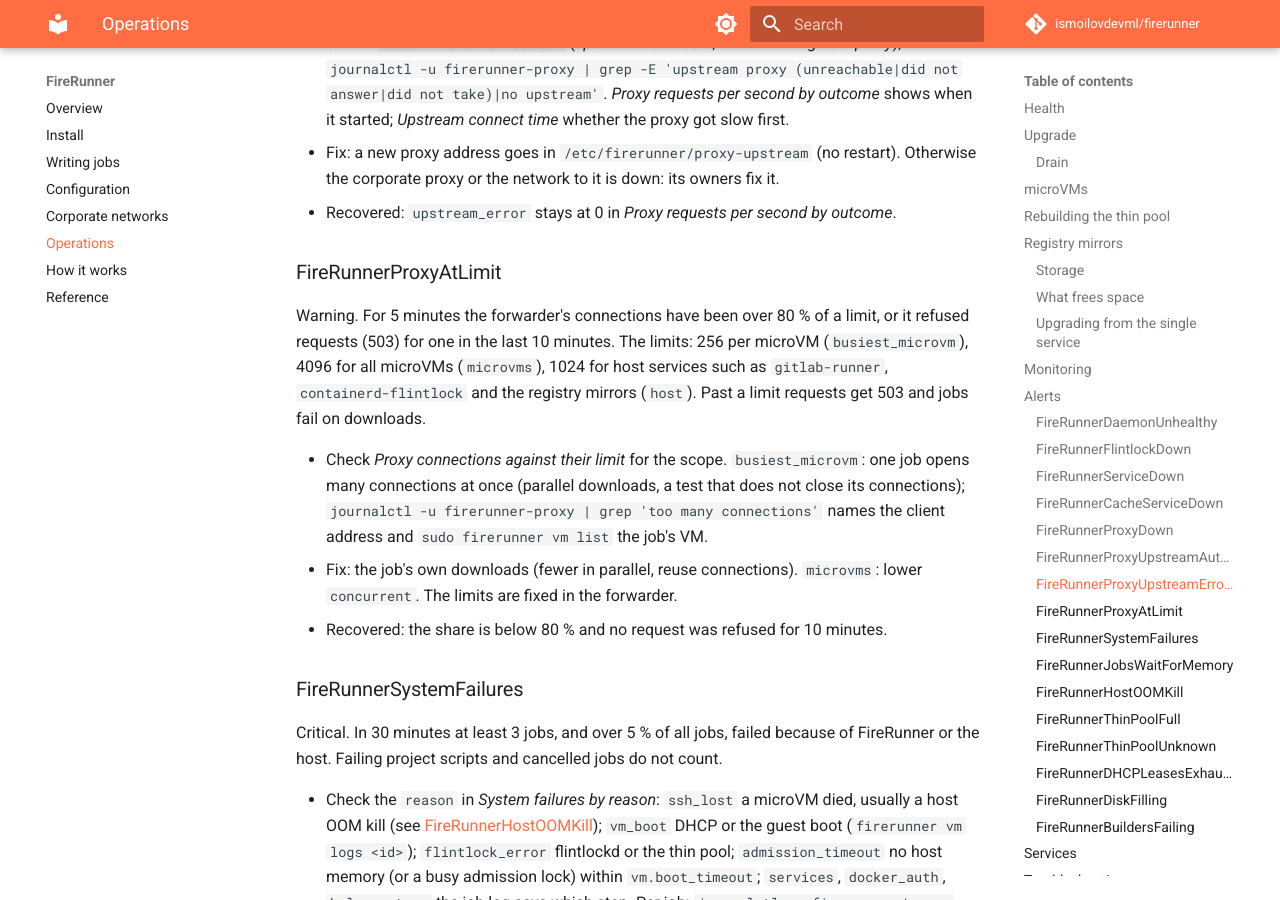
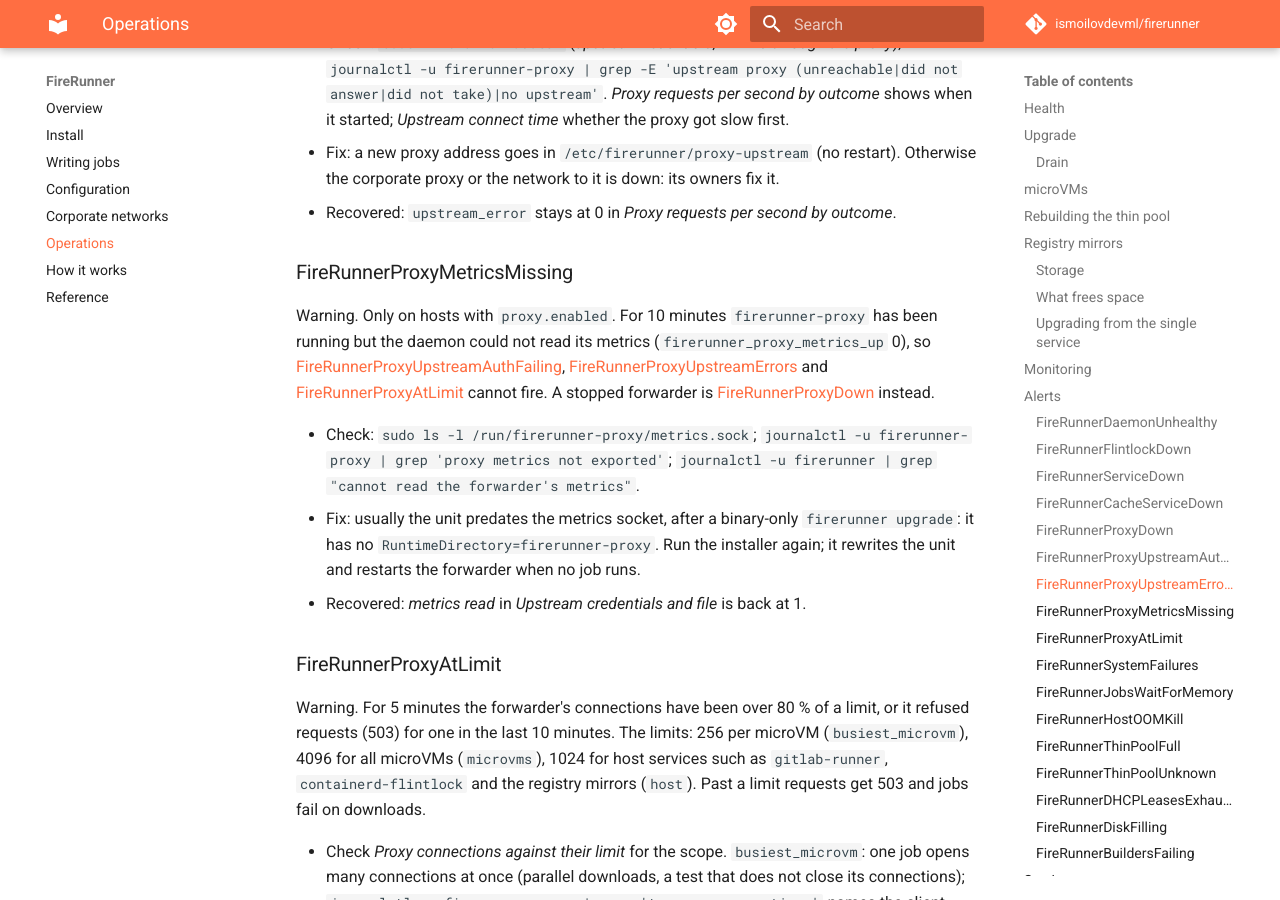
Before and after one commit to ismoilovdevml/firerunner, an MkDocs documentation site: the page built from docs/operations.md, in a window 1280 px wide and 900 px high, scrolled down 10453 px. Built offline with MkDocs 1.6.1 and Material for MkDocs 9.7.7, drawn with Linux system fonts in a browser that asks for light colours; comment, search, counter and statistics services are not loaded.

Commit message:
alerts: FireRunnerProxyMetricsMissing when the forwarder's metrics are unread
After a binary-only firerunner upgrade the forwarder's old unit has no
RuntimeDirectory=firerunner-proxy: it cannot make its metrics socket,
firerunner_proxy_metrics_up is 0, and the three proxy alerts on its
metrics went silently blind. A warning now fires after 10 minutes of
that while the forwarder runs (a stopped one is FireRunnerProxyDown),
with promtool tests and a runbook section: run the installer again.

```diff
--- a/docs/operations.md
+++ b/docs/operations.md
@@ -418,6 +418,23 @@ and jobs fail on pulls, clones and downloads. Sites the corporate proxy blocks
   corporate proxy or the network to it is down: its owners fix it.
 - Recovered: `upstream_error` stays at 0 in *Proxy requests per second by outcome*.
 
+### FireRunnerProxyMetricsMissing
+
+Warning. Only on hosts with `proxy.enabled`. For 10 minutes `firerunner-proxy` has been running but
+the daemon could not read its metrics (`firerunner_proxy_metrics_up` 0), so
+[FireRunnerProxyUpstreamAuthFailing](#firerunnerproxyupstreamauthfailing),
+[FireRunnerProxyUpstreamErrors](#firerunnerproxyupstreamerrors) and
+[FireRunnerProxyAtLimit](#firerunnerproxyatlimit) cannot fire. A stopped forwarder is
+[FireRunnerProxyDown](#firerunnerproxydown) instead.
+
+- Check: `sudo ls -l /run/firerunner-proxy/metrics.sock`;
+  `journalctl -u firerunner-proxy | grep 'proxy metrics not exported'`;
+  `journalctl -u firerunner | grep "cannot read the forwarder's metrics"`.
+- Fix: usually the unit predates the metrics socket, after a binary-only `firerunner upgrade`:
+  it has no `RuntimeDirectory=firerunner-proxy`. Run the installer again; it rewrites the unit
+  and restarts the forwarder when no job runs.
+- Recovered: *metrics read* in *Upstream credentials and file* is back at 1.
+
 ### FireRunnerProxyAtLimit
 
 Warning. For 5 minutes the forwarder's connections have been over 80 % of a limit, or it refused
```
Also changed, not shown: 2 other files.
